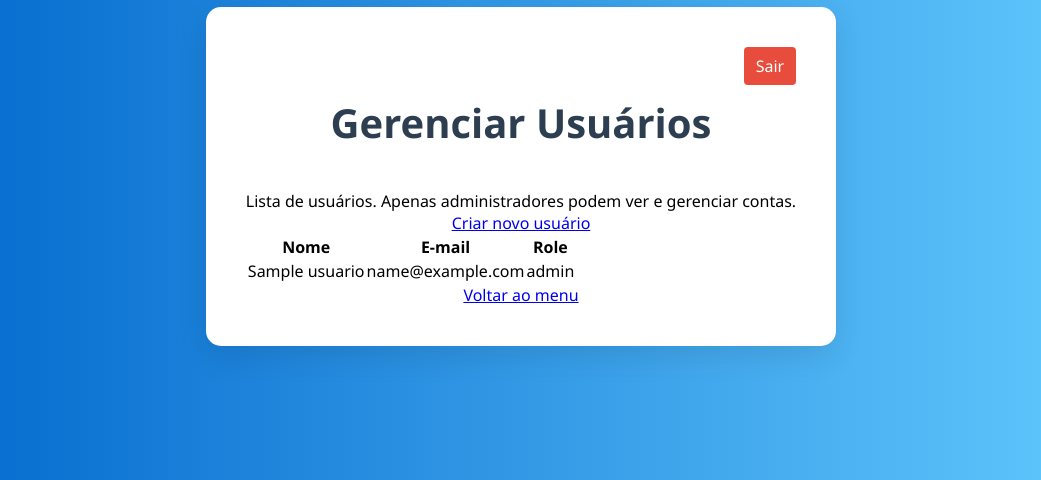
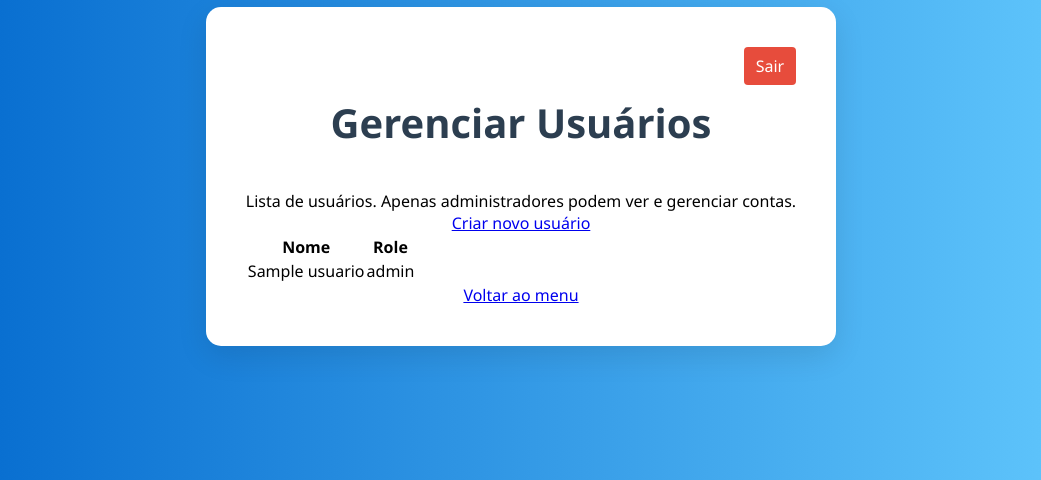
Before and after one commit to Vennom-Programer/TCC2.0, a Flask app: template back-end/templates/usuarios.html in a window 1280 px wide. Shown: the part 224-704 px from the top of the page, without its empty margins (119-1160 px from the left). Run offline with Flask 3, Linux system fonts and the light colour scheme; the template is opened without the code that fills it: most values are stand-ins (such as "Sample title", 1, 10 or a date in 2020).

Commit message:
Alteração do arquivo de usuarios

```diff
--- a/back-end/templates/usuarios.html
+++ b/back-end/templates/usuarios.html
@@ -18,7 +18,6 @@
       <thead>
         <tr>
           <th>Nome</th>
-          <th>E-mail</th>
           <th>Role</th>
         </tr>
       </thead>
@@ -27,7 +26,6 @@
           {% for nome, email, role in usuarios %}
           <tr>
             <td>{{ nome }}</td>
-            <td>{{ email }}</td>
             <td>{{ role }}</td>
           </tr>
           {% endfor %}
```
